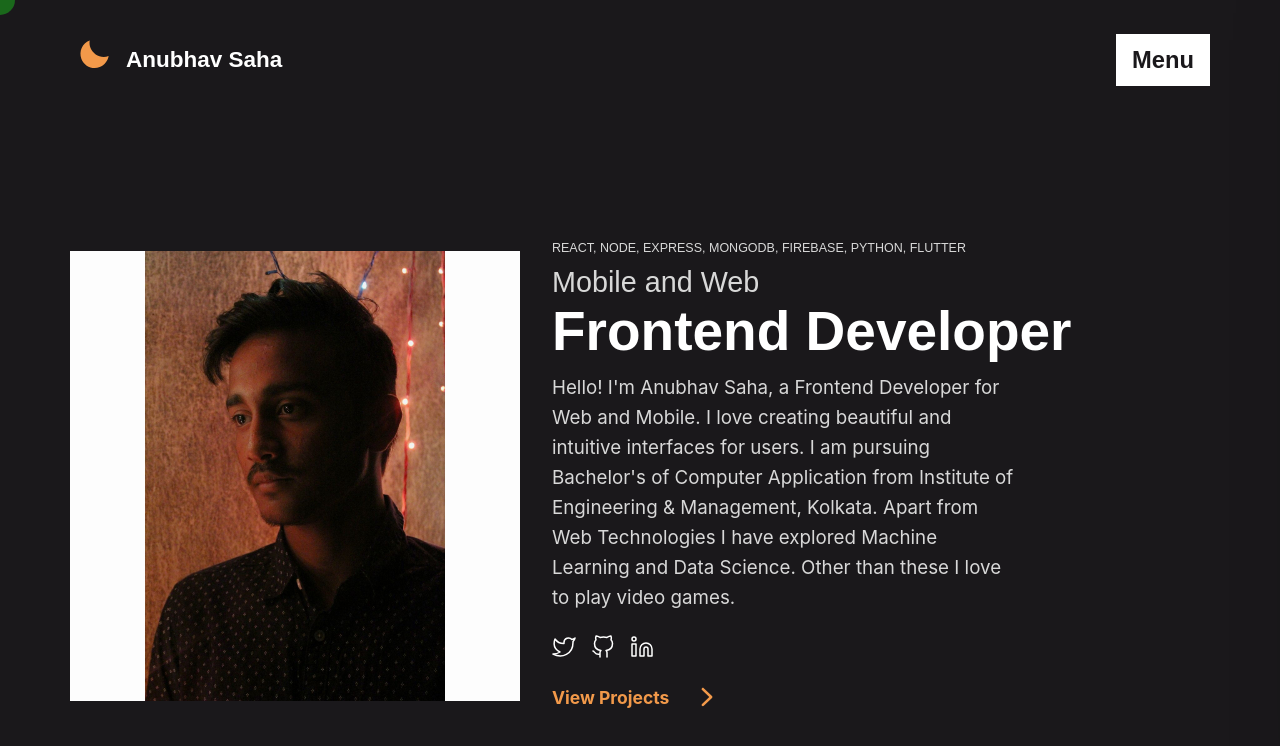
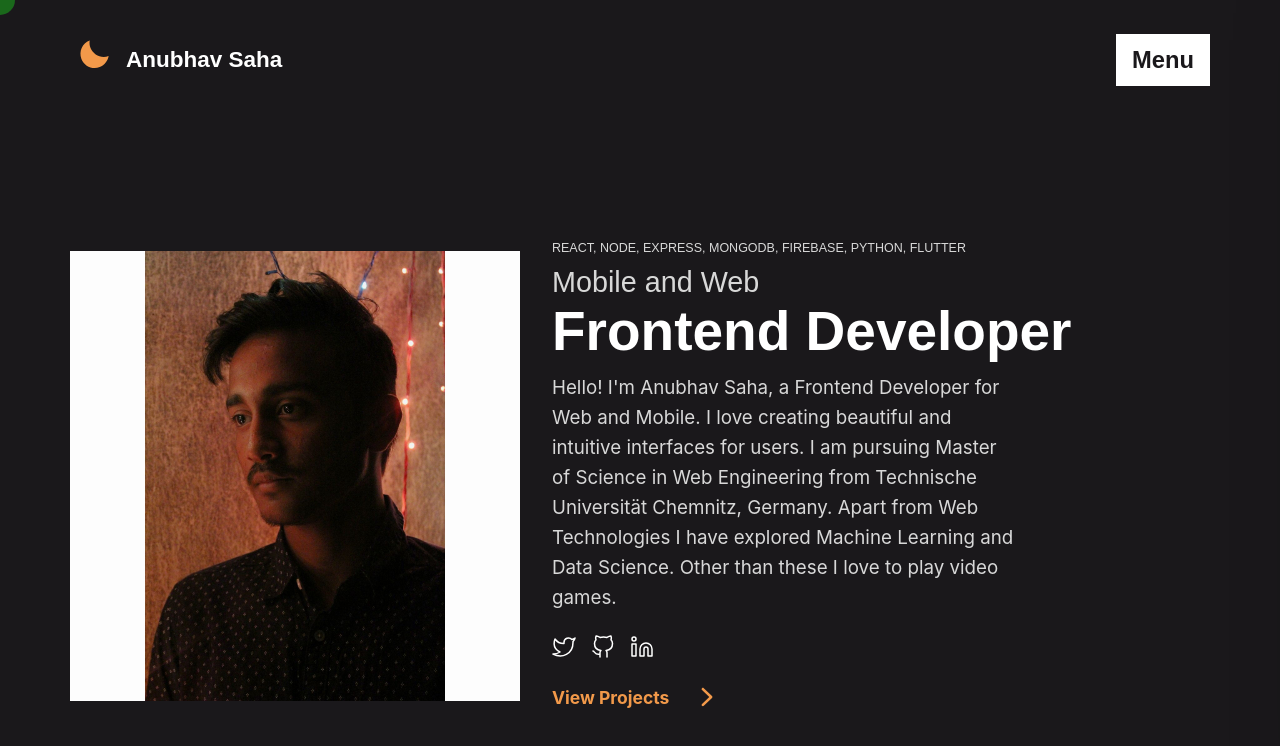
Before and after one commit to anubhavvs/portfolio-2, a React (Create React App) app: page / in a window 1280 px wide. Shown: the top 746 px of the page. Built offline with nearby package versions, Linux system fonts and the light colour scheme.

Commit message:
info update

```diff
--- a/src/pages/Intro.jsx
+++ b/src/pages/Intro.jsx
@@ -30,8 +30,7 @@ const Intro = ({ style, mouseEnter, mouseLeave }) => {
         <p className={styles.desc}>
           Hello! I'm Anubhav Saha, a Frontend Developer for Web and
           Mobile. I love creating beautiful and intuitive
-          interfaces for users. I am pursuing Bachelor's of Computer Application
-          from Institute of Engineering & Management, Kolkata.
+          interfaces for users. I am pursuing Master of Science in Web Engineering from Technische Universität Chemnitz, Germany.
           Apart from Web Technologies I have explored Machine Learning and Data Science.
           Other than these I love to play video games.
         </p>
```
